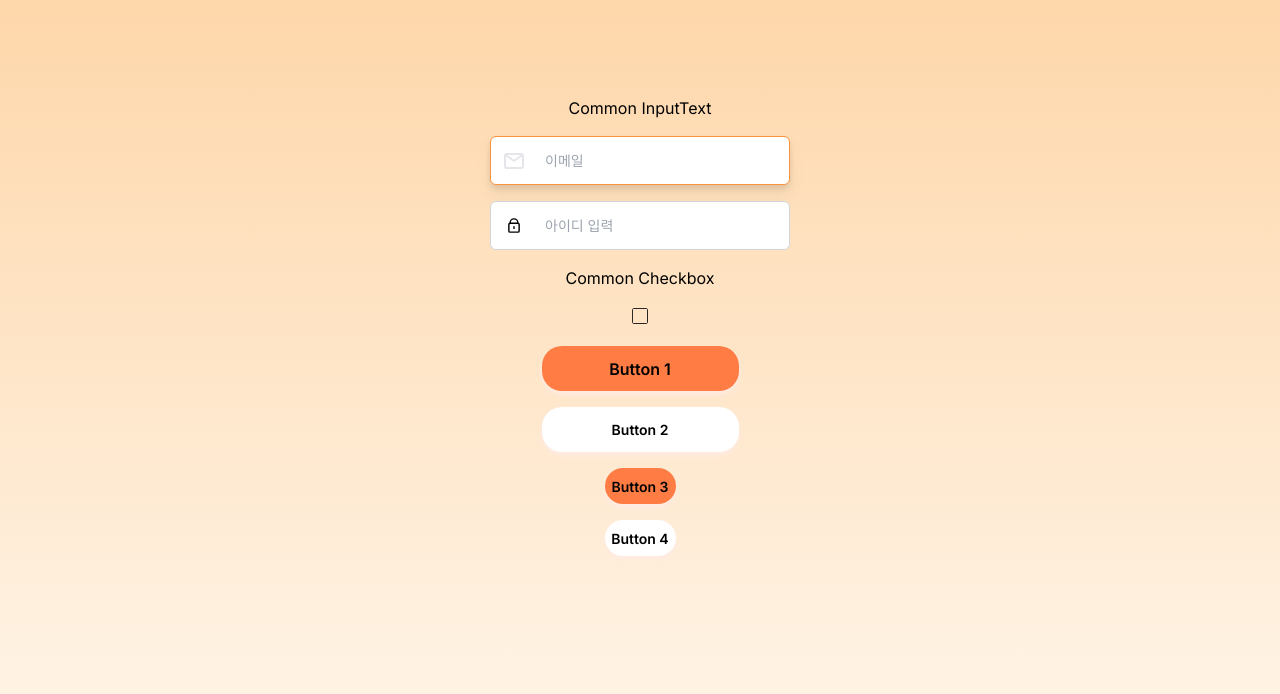
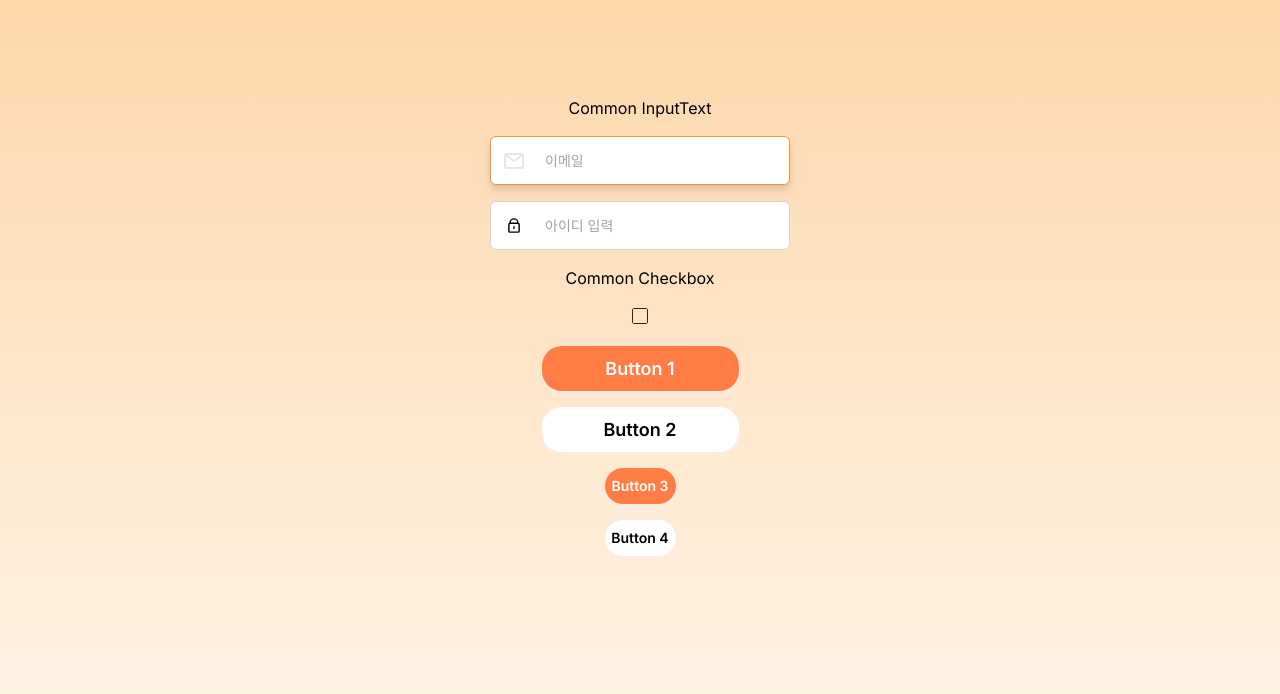
Before and after one commit to hyeokii/Dongbi_FE, a Next.js app: page / in a window 1280 px wide. Shown: the top 694 px of the page. Built offline with nearby package versions, Linux system fonts and the light colour scheme.

Commit message:
Design: CommonButton 글자색 문제 해결 - cva에서 textColor와 fontSize가 충돌하는 문제 해결 - fontSize를 text-16에서 text-lg로 변경 - tailwind.config.ts에서 custom-white, custom-black 삭제

```diff
--- a/src/app/page.tsx
+++ b/src/app/page.tsx
@@ -51,9 +51,9 @@ export default function Home() {
         radius="moreRounded"
         shadowColor="lightShadow"
         borderColor="lightBorder"
-        fontSize="sm"
+        fontSize="lg"
         additionalClass="w-[197px] h-[45px]"
-      />{' '}
+      />
       <CommonButton
         text="Button 3"
         bgColor="orange"
--- a/src/components/common/CommonButton.tsx
+++ b/src/components/common/CommonButton.tsx
@@ -1,11 +1,6 @@
 import React from 'react';
 import { cva } from 'class-variance-authority';
 import cn from '@/src/utils/cn';
-
-// 197 45
-// 441 45
-// 71 36
-// 127 49
 
 interface CommonButtonProps {
   text: string;
@@ -22,11 +17,11 @@ export const buttonVariants = cva('py-2 font-semibold', {
   variants: {
     bgColor: {
       orange: 'bg-custom-orange',
-      white: 'bg-custom-white',
+      white: 'bg-white',
     },
     textColor: {
-      white: 'text-custom-white',
-      black: 'text-custom-black',
+      white: 'text-white',
+      black: 'text-black',
     },
     radius: {
       lessRounded: 'rounded-[6.25px]',
@@ -40,8 +35,8 @@ export const buttonVariants = cva('py-2 font-semibold', {
       lightBorder: 'border-1 border-custom-border',
     },
     fontSize: {
-      lg: 'text-16',
-      sm: 'text-14',
+      lg: 'text-lg',
+      sm: 'text-sm',
     },
   },
   defaultVariants: {
--- a/tailwind.config.ts
+++ b/tailwind.config.ts
@@ -13,8 +13,6 @@ const config: Config = {
         white: '#FFFFFF',
         black: '#000000',
         'custom-orange': '#FF7D45',
-        'custom-white': '#FFFFFF',
-        'custom-black': '#000000',
         'custom-shadow': '#FFEBE2',
         'custom-border': '#FFEBE2',
         'custom-shadow-light': '#FFF7E0',
```
